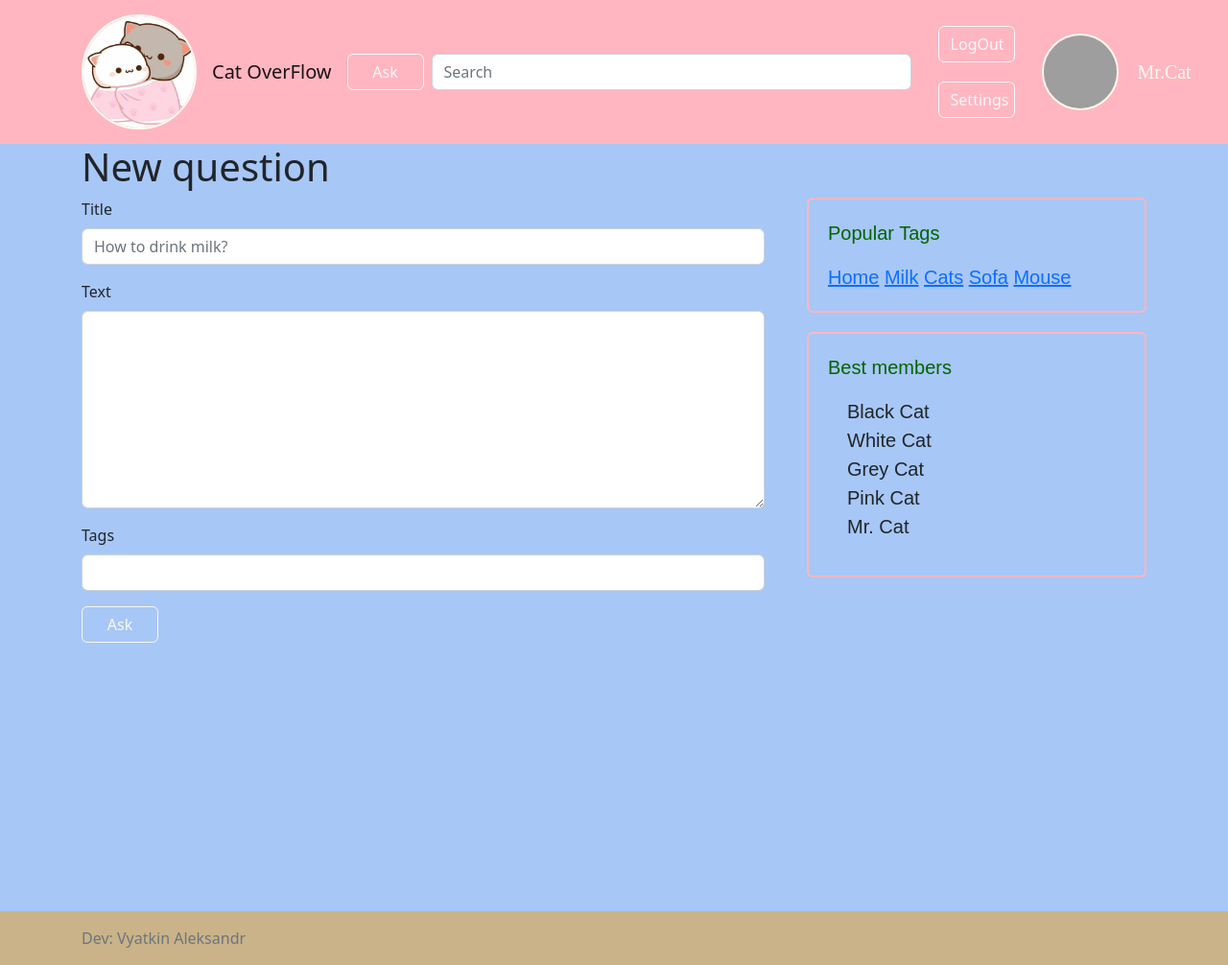
After one commit to MoraPresence/TP2022_WEB, a Python web app: template templates/ask.html in a window 1280 px wide. The commit adds this page. Shown: the whole page at 96% size. Run offline with Jinja, Linux system fonts and the light colour scheme; the template is opened without the code that fills it, so the values that code supplies are empty; some libraries are stand-ins or nearby versions; grey boxes are pictures that could not be loaded.

Commit message:
add ask.html

```diff
--- a/static/css/style.css
+++ b/static/css/style.css
@@ -1,6 +1,8 @@
 .container {
     padding: 0 15px 0;
+
 }
+
 
 .Nickname{
     margin-left: 20px;
@@ -21,17 +23,17 @@
     margin-bottom: 150px;
 }
 
-.form-control {
-    width: 500px;
+#SearchLine{
+  width: 500px;
+}
+
+#TextData{
+    max-lines: inherit;
 }
 
 .navbar {
     height: 150px;
     background: lightpink;
-}
-
-.navbar-toggler{
-    border: black;
 }
 
 .question-text{
@@ -184,9 +186,10 @@ img {
     padding: 20px;
     border-radius: 6px;
     margin-bottom: 20px;
-    font-family: "Bradley Hand ITC";
-    font-size: 20px;
+    font-family: Arial;
+    font-size: 14px;
 }
+
 
 .site-info{
     border: 2px solid lightpink;
@@ -204,3 +207,13 @@ img {
 .page-link{
     margin-left: 20px;
 }
+
+.form-control{
+    overflow: hidden;
+}
+
+/*ask*/
+
+.mb-3{
+    margin-right: 20px;
+}
--- /dev/null
+++ b/templates/ask.html
@@ -0,0 +1,131 @@
+<!doctype html>
+<html lang="en" class="h-100">
+<head>
+    <meta charset="utf-8">
+    <meta name="viewport" content="width=device-width, initial-scale=1">
+    <title>Sticky Footer Navbar Template · Bootstrap v5.2</title>
+
+    <link href="../static/css/bootstrap.css" rel="stylesheet">
+
+    <!-- Custom styles for this template -->
+    <link href="../static/css/style.css" rel="stylesheet">
+</head>
+<body class="d-flex flex-column h-100">
+
+<header class="header-index">
+    <!-- Fixed navbar -->
+    <nav class="navbar navbar-expand-md fixed-top">
+        <div class="container">
+            <button class="navbar-toggler" type="button" data-bs-toggle="collapse" data-bs-target="#navbarCollapse"
+                    aria-controls="navbarCollapse" aria-expanded="false" aria-label="Toggle navigation">
+                <span class="navbar-toggler-icon"></span>
+            </button>
+            <div class="collapse navbar-collapse" id="navbarCollapse">
+                <ul class="navbar-nav me-md mb-2 mb-md-0"></ul>
+                <a class="navbar-brand" href="#">
+                    <div class="logo">
+                        <img src="../static/img/Logo.jpg" alt="">
+                    </div>
+                </a>
+                <a class="navbar-brand" href="#">Cat OverFlow</a>
+                <div class="ask-button">
+                    <button type="button" class="btn btn-outline-light me-2">Ask</button>
+                </div>
+                <form class="d-flex" role="search">
+                    <input class="form-control me-2" type="search" placeholder="Search" aria-label="Search" id="SearchLine">
+                </form>
+            </div>
+            <div class="collapse navbar-collapse">
+                <div class="container-user-settings">
+                    <div class="button-authorized">
+                        <button type="button" class="btn btn-outline-light me-2">LogOut</button>
+                    </div>
+                    <div class="button-authorized">
+                        <button type="button" class="btn btn-outline-light me-2">Settings</button>
+                    </div>
+                </div>
+                <div class="container-user-info">
+                    <div class="avatar">
+                        <img src="../static/img/cat02.jpg" alt="">
+                    </div>
+                </div>
+                <div class="container-user-info">
+                    <div class="Nickname">Mr.Cat</div>
+                </div>
+            </div>
+        </div>
+    </nav>
+</header>
+
+<!-- Begin page content -->
+<main class="flex-shrink-0">
+    <div class="container">
+        <h1>New question</h1>
+        <div class="row">
+            <div class="col-8">
+                <div class="mb-3">
+                    <label for="TitleData" class="form-label">Title</label>
+                    <input type="text" class="form-control" id="TitleData"
+                           placeholder="How to drink milk?">
+                </div>
+                <div class="mb-3">
+                    <label for="TextData" class="form-label">Text</label>
+                    <textarea type="text" class="form-control" id="TextData" rows="8"></textarea>
+                </div>
+                <div class="mb-3 ">
+                    <label for="TagsData" class="form-label">Tags</label>
+                    <input type="text" class="form-control"  id="TagsData">
+                </div>
+
+                <div class="mb-3">
+                    <div class="ask-button">
+                        <button type="button" class="btn btn-outline-light me-2">Ask</button>
+                    </div>
+                </div>
+            </div>
+            <div class="col-4">
+
+                <div class="site-info">
+                    <div class="row">
+                        <p style="color: darkgreen">Popular Tags</p>
+                        <div class="Tags">
+                            <a href="#">Home</a>
+                            <a href="#">Milk</a>
+                            <a href="#">Cats</a>
+                            <a href="#">Sofa</a>
+                            <a href="#">Mouse</a>
+                        </div>
+                    </div>
+                </div>
+                <div class="site-info">
+                    <div class="row">
+                        <p style="color: darkgreen">Best members</p>
+                        <ul>
+                            <a class="page-link" href="#">Black Cat</a>
+                            <a class="page-link" href="#">White Cat</a>
+                            <a class="page-link" href="#">Grey Cat</a>
+                            <a class="page-link" href="#">Pink Cat</a>
+                            <a class="page-link" href="#">Mr. Cat</a>
+                        </ul>
+                    </div>
+                </div>
+
+            </div>
+        </div>
+    </div>
+</main>
+
+<footer class="footer mt-auto py-3">
+    <div class="container">
+        <span class="text-muted">Dev: Vyatkin Aleksandr</span>
+    </div>
+</footer>
+
+
+<script src="/docs/5.2/dist/js/bootstrap.bundle.min.js"
+        integrity="sha384-OERcA2EqjJCMA+/3y+gxIOqMEjwtxJY7qPCqsdltbNJuaOe923+mo//f6V8Qbsw3"
+        crossorigin="anonymous"></script>
+
+
+</body>
+</html>
--- a/templates/index.html
+++ b/templates/index.html
@@ -32,7 +32,7 @@
                     <button type="button" class="btn btn-outline-light me-2">Ask</button>
                 </div>
                 <form class="d-flex" role="search">
-                    <input class="form-control me-2" type="search" placeholder="Search" aria-label="Search">
+                    <input class="form-control me-2" type="search" placeholder="Search" aria-label="Search" id="SearchLine">
                 </form>
             </div>
             <div class="collapse navbar-collapse">
```
